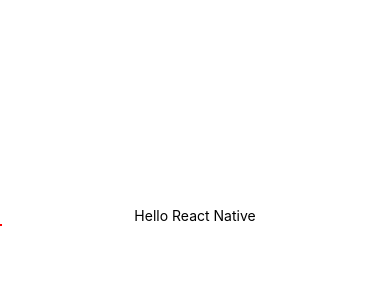
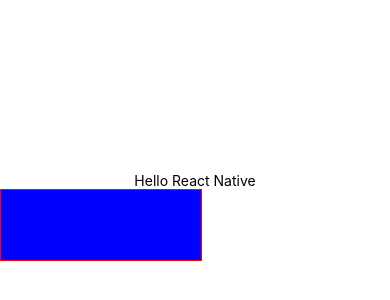
Before and after one commit to ChrisRead22/DoneWithIt, a React Native app: screen / in a window 390 px wide. Shown: the part 206-506 px from the top of the page. Built offline with nearby package versions, Linux system fonts and the light colour scheme.

Commit message:
cleaning up

```diff
--- a/App.js
+++ b/App.js
@@ -1,6 +1,6 @@
 import { StatusBar } from 'expo-status-bar';
 import React from 'react';
-import { StyleSheet, Text, TouchableNativeFeedback, Image, SafeAreaView } from 'react-native';
+import { StyleSheet, Text, TouchableNativeFeedback, View, Image, SafeAreaView } from 'react-native';
 
 // View -> UIView
 export default function App() {
@@ -11,7 +11,7 @@
         Hello React Native
         </Text>
         <TouchableNativeFeedback onPress={() => console.log("Image tapped")}>
-
+        <View style={{ width: 200, height: 70, backgroundColor: "blue" }}></View>
         </TouchableNativeFeedback>
       <StatusBar style="auto" />
     </SafeAreaView>
```
